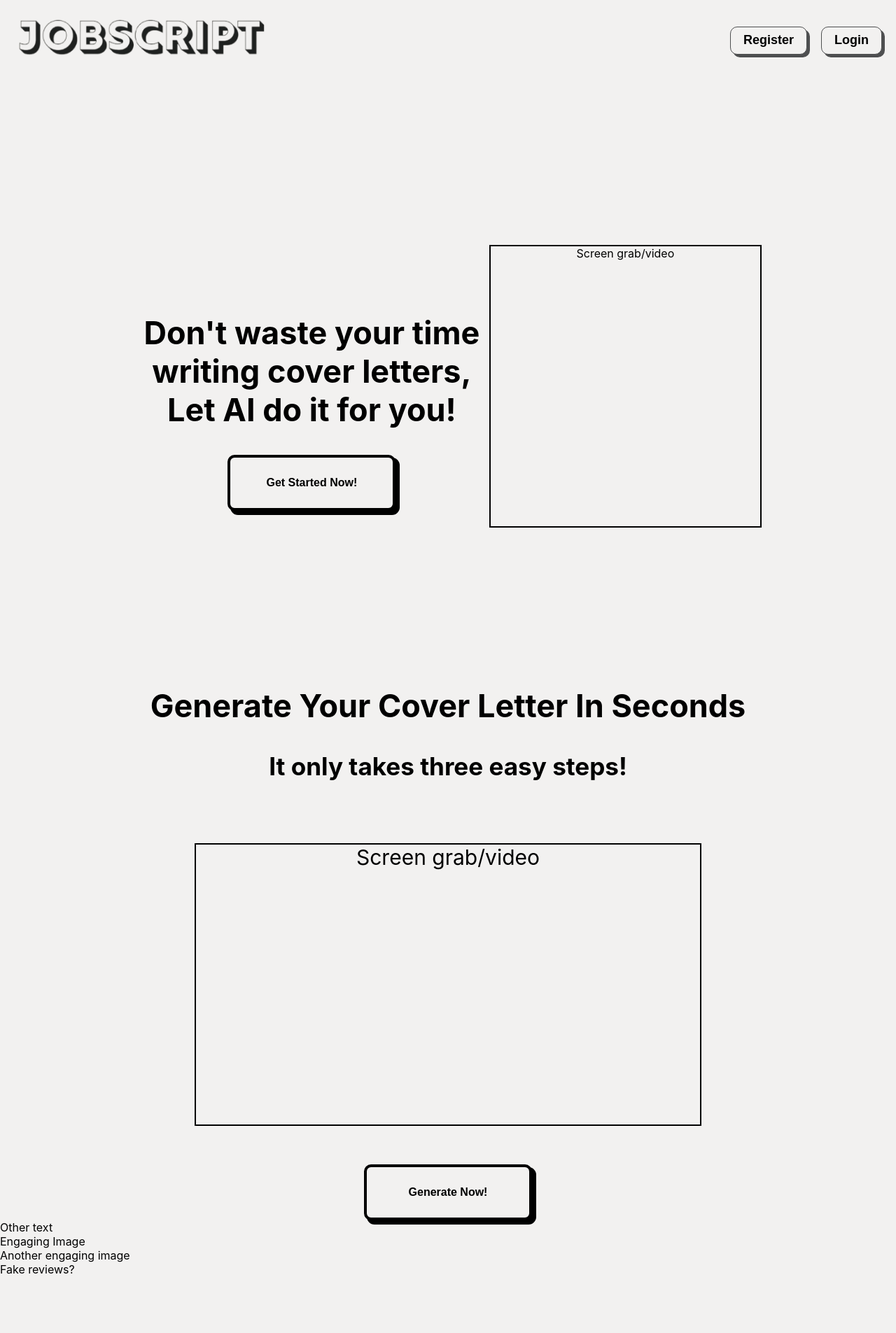
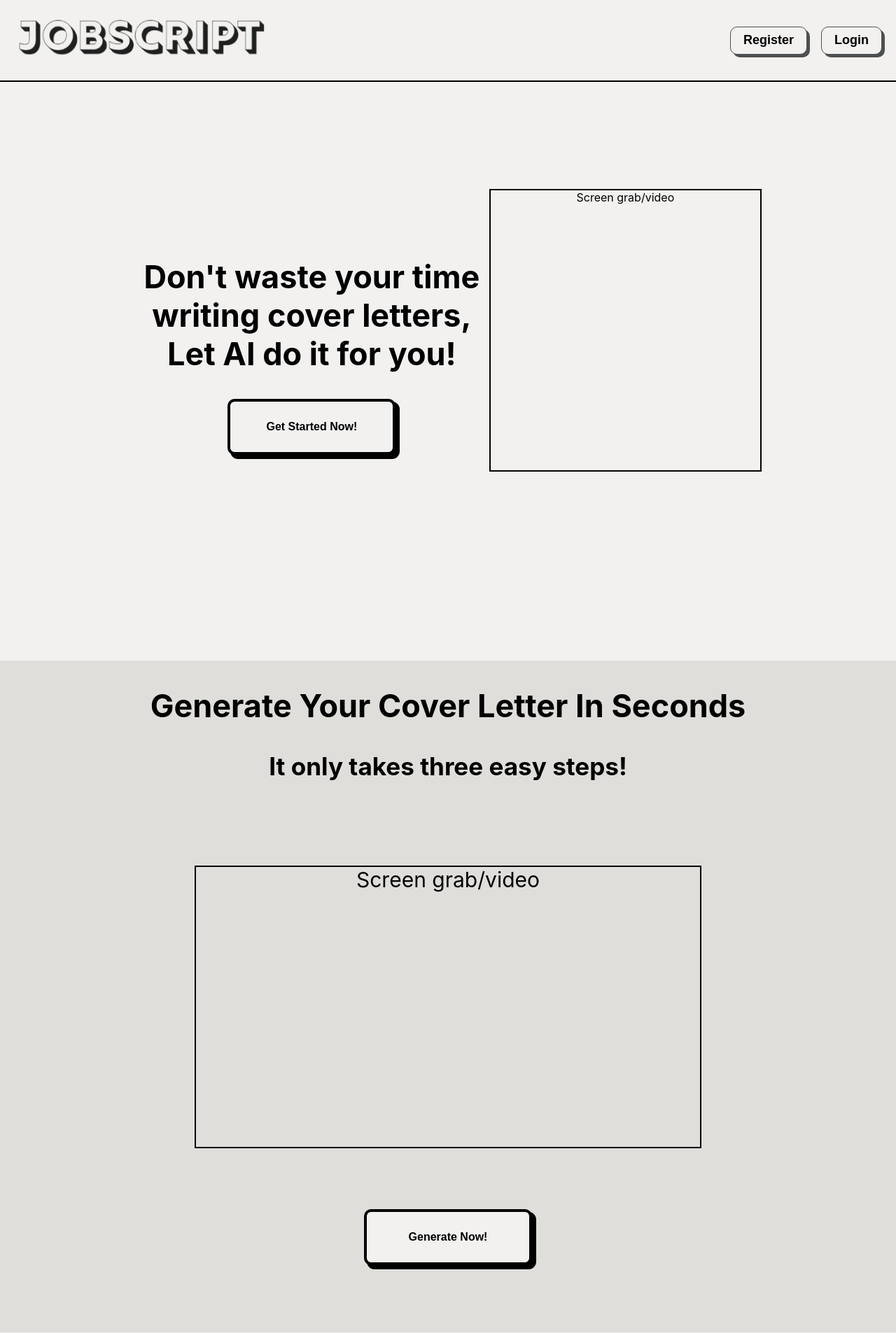
Before and after one commit to Funk3/jobscript, a React (Create React App) app in the folder client/: page / in a window 1280 px wide. Shown: the top 1905 px of the page at 70% size. Built offline with nearby package versions, Linux system fonts and the light colour scheme.

Commit message:
Add more styling for landing page

```diff
--- a/client/src/components/pages/LandingPage.jsx
+++ b/client/src/components/pages/LandingPage.jsx
@@ -21,12 +21,7 @@ export default function LandingPage() {
           <button>Generate Now!</button>
       </section>
 
-      <section className="landing-page-instructional">
-        <div>Other text</div>
-        <div>Engaging Image</div>
-      </section>
-
-      <section className="landing-page-instructional">
+      <section className="landing-bottom">
         <div>Another engaging image</div>
         <div>Fake reviews?</div>
       </section>
--- a/client/src/styles/App.scss
+++ b/client/src/styles/App.scss
@@ -59,6 +59,7 @@ body {
   width: 100%;
   padding: 20px;
   margin-bottom: 30px;
+  border-bottom: 2px solid black;
 }
 
 .logo {
@@ -349,13 +350,13 @@ input:focus {
 }
 
 .landing-top {
-  height: 45rem;
+  height: 35rem;
   display: flex;
   flex-direction: row;
   justify-content: space-between;
   align-items :center;
   text-align: center;
-  margin: 10rem 10rem 0 10rem;
+  margin: 10rem 10rem 10rem 10rem;
   padding: 2rem;
 }
 
@@ -376,13 +377,26 @@ input:focus {
 /* Landing page middle */
 
 .landing-mid {
-  height: 50rem;
+  height: 60rem;
   display: flex;
   flex-direction: column;
   justify-content: space-between;
   align-items: center;
   text-align: center;
   font-size: 30px;
+  background-color: rgb(223, 222, 219);
+
+  button {
+    margin-bottom: 6rem;
+  }
+}
+
+.landing-bottom {
+  height: 50rem;
+  display: flex;
+  flex-direction: column;
+  justify-content: space-between;
+  align-items: center;
 }
 
 /* Footer */
```
